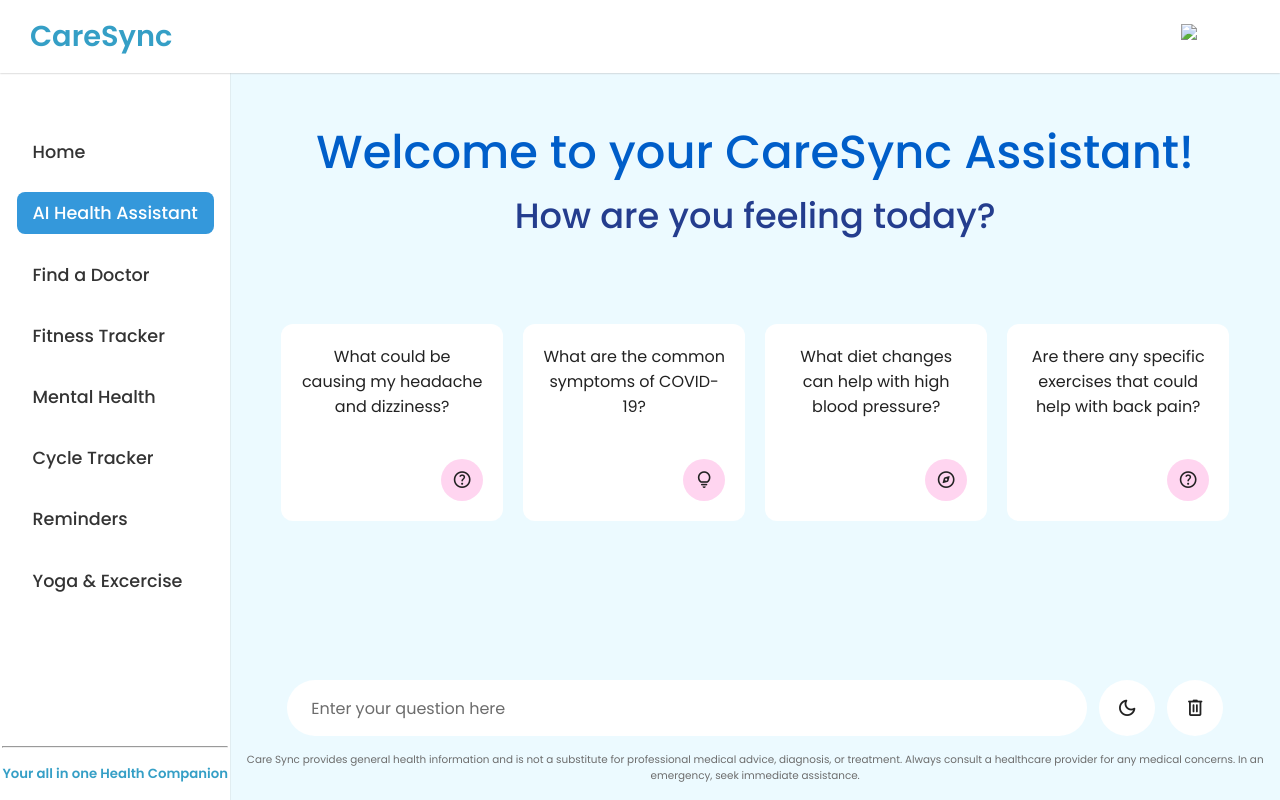
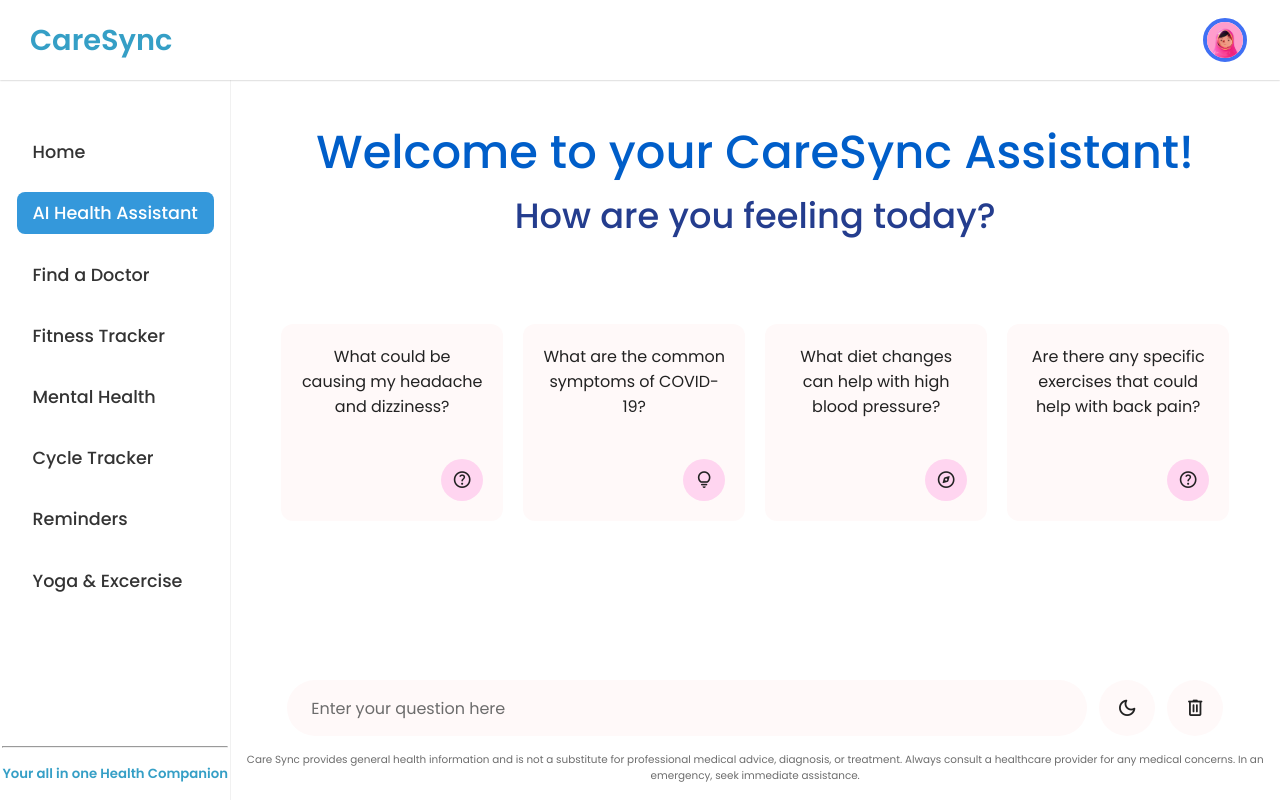
Before and after one commit to radhika3110/CareSync, a plain HTML site: page ai.html in a window 1280 px wide. Both pictures are taken after a click on the element "light_mode". Drawn offline with nearby package versions, Linux system fonts and the light colour scheme.

Commit message:
Describe your changes here, like 'Added new files and modified code'

```diff
--- a/ai.html
+++ b/ai.html
@@ -14,8 +14,8 @@
       <div class="logo">
         <h1>CareSync</h1>
       </div>
-      <div class="avatar">
-        <img src="#" alt="avatar" class="avatar-img">
+      <div class="card-img">
+        <img src="images/avatar1.jpg" alt="" class="card-imge">
       </div>
     </nav>
   </header>
@@ -25,14 +25,14 @@
     <div class="header-left">
       <div class="sidebar">
         <ul class="nav-links">
-          <li><a href="#">Home</a></li>
+          <li><a href="index.html">Home</a></li>
           <li><a href="ai.html" class="active">AI Health Assistant</a></li>
-          <li><a href="#">Find a Doctor</a></li>
+          <li><a href="https://www.google.com/maps/search/hospitals+near+me/">Find a Doctor</a></li>
           <li><a href="#">Fitness Tracker</a></li>
-          <li><a href="#">Mental Health</a></li>
+          <li><a href="mood.html">Mental Health</a></li>
           <li><a href="#">Cycle Tracker</a></li>
           <li><a href="#">Reminders</a></li>
-          <li><a href="#">Yoga & Excercise</a></li>
+          <li><a href="yoga.html">Yoga & Excercise</a></li>
         </ul>
         <div class="bottom_content">
           <hr>
--- a/styles/ai_style.css
+++ b/styles/ai_style.css
@@ -11,7 +11,7 @@
 :root {
   /* Dark mode colors */
   --text-color: #E3E3E3;
-  --subheading-color: #828282;
+  --subheading-color: #fffcfc;
   --placeholder-color: #A6A6A6;
   --primary-color: #0a002a;
   --secondary-color: #383838;
@@ -27,14 +27,14 @@
   --text-color: #222;
   --subheading-color: #A0A0A0;
   --placeholder-color: #6C6C6C;
-  --primary-color: #ecfaff;
-  --secondary-color: #ffffff;
+  --primary-color: #ffffff;
+  --secondary-color: #fff9f9;
   --secondary-hover-color: #DBE1EA;
 }
 
 body{
-    color: #fff;
-    background: var(--primary-color);
+    /* color: #fff; */
+    background-color: var(--primary-color);
 }
 
 /* .header-left{
@@ -42,12 +42,12 @@ body{
 } */
 
 header {
-    background-color: #fff;
+    background: var(--primary-color);
     position: fixed;
     top: 0;
     width: 100%;
     left: 0;
-    background-color: var(--white-color);
+    /* background-color: var(--white-color); */
     /* display: flex;
     align-items: center;
     justify-content: space-between; */
@@ -74,7 +74,7 @@ nav .logo h1 {
 }
 
 .sidebar {
-    background-color: var(--white-color);
+  background: var(--primary-color);
     color: #080021;
     display: flex;
     flex-direction: column;
@@ -118,6 +118,29 @@ nav .logo h1 {
 .nav-links .active {
     background-color: #3498db;
     color: white;
+}
+/*
+.avatar-img img{
+  width: 100%;
+  border-radius: 10px;
+  aspect-ratio: 16 / 9;
+  object-fit: contain;
+} */
+
+.card-img{
+  position: relative;
+  height: 50px;
+  width: 50px;
+  border-radius: 50%;
+  background: #FFF;
+  padding: 3px;
+}
+.card-img .card-imge{
+  height: 100%;
+  width: 100%;
+  object-fit: cover;
+  border-radius: 50%;
+  border: 4px solid #4070F4;
 }
 
 .bottom_content {
--- a/styles/yoga.css
+++ b/styles/yoga.css
@@ -75,6 +75,8 @@ nav .nav-links {
     gap: 0.8rem;
 }
 
+
+
 nav .nav-links li a {
     text-decoration: none;
     font-size: 0.9rem;
@@ -85,10 +87,34 @@ nav .nav-links li a {
     transition: background-color 0.3s ease;
 }
 
+.nav-links .active{
+    background-color: #3498db;
+    color: white;
+}
+
 nav .nav-links li a:hover {
     background-color: #3498db;
     color: white;
 }
+
+.card-img{
+    position: relative;
+    height: 50px;
+    width: 50px;
+    border-radius: 50%;
+    background: #FFF;
+    padding: 3px;
+  }
+  .card-img .card-imge{
+    height: 100%;
+    width: 100%;
+    object-fit: cover;
+    border-radius: 50%;
+    border: 4px solid #4070F4;
+  }
+
+
+
 
 .home{
     width: 100%;
```
Also changed, not shown: index.html (+2 -2 lines), yoga.html (+8 -8 lines), images/avatar.jpg (added), images/yoga banner 2.jpg (added).
